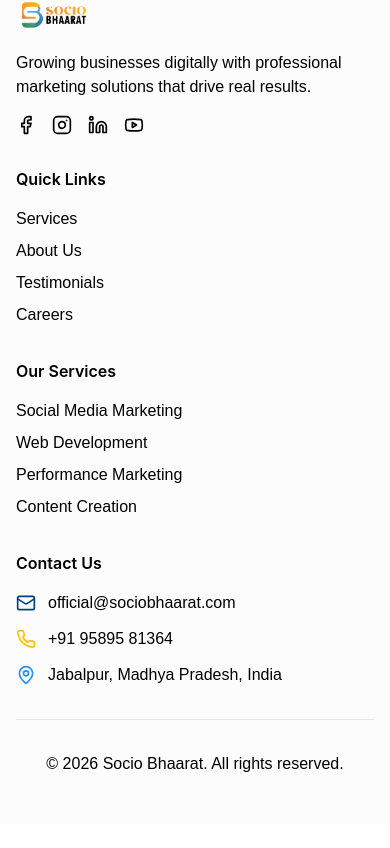
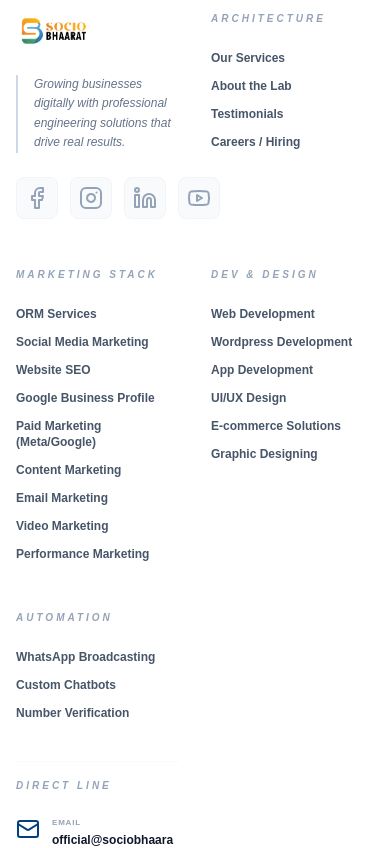
Before and after one commit to SocioBhaarat/SocioBhaarat_Frontend, a React (Vite) app: page /digital-marketing/website-seo in a window 390 px wide. Shown: the part 7257-8105 px from the top of the page. Before the commit the page ends 8081 px from the top, so only its background shows below. Built offline with nearby package versions, Linux system fonts and the light colour scheme; the HTML template or start-up script is replaced by a standard one; a web font is replaced by a local one.

Commit message:
Refactor Footer component: restructure layout for improved readability, enhance social media links, and streamline data management for better maintainability.

```diff
--- a/src/components/Footer.tsx
+++ b/src/components/Footer.tsx
@@ -1,105 +1,284 @@
+// import { Link } from "react-router-dom";
+// import { Mail, Phone, MapPin, Facebook, Instagram, Linkedin, Twitter, Youtube } from "lucide-react";
+
+// const Footer = () => {
+//   return (
+//     <footer className="bg-muted/30 border-t border-border">
+//       <div className="container mx-auto px-4 sm:px-6 lg:px-8 py-12">
+//         <div className="grid grid-cols-1 md:grid-cols-2 lg:grid-cols-4 gap-8 mb-8">
+//           <div>
+//             <img src="/images/logo-full.webp" alt="Socio Bhaarat" className="h-10 mb-4" />
+//             <p className="text-muted-foreground mb-4">
+//               Growing businesses digitally with professional marketing solutions that drive real results.
+//             </p>
+//             <div className="flex space-x-4">
+//               <a href="https://www.facebook.com/sociobhaarat/" className="text-muted-foreground hover:text-primary transition-colors">
+//                 <Facebook className="h-5 w-5" />
+//               </a>
+//               <a href="https://www.instagram.com/sociobhaarat/" className="text-muted-foreground hover:text-secondary transition-colors">
+//                 <Instagram className="h-5 w-5" />
+//               </a>
+//               <a href="https://www.linkedin.com/company/sociobhaarat/" className="text-muted-foreground hover:text-accent transition-colors">
+//                 <Linkedin className="h-5 w-5" />
+//               </a>
+//               <a href="https://www.youtube.com/@SocioBhaarat" className="text-muted-foreground hover:text-red-600 transition-colors">
+//                 <Youtube className="h-5 w-5" />
+//               </a>
+//             </div>
+//           </div>
+
+//           <div>
+//             <h3 className="font-display font-semibold text-foreground mb-4">Quick Links</h3>
+//             <ul className="space-y-2">
+//               <li>
+//                 <Link to="/services" className="text-muted-foreground hover:text-primary transition-colors">
+//                   Services
+//                 </Link>
+//               </li>
+//               <li>
+//                 <Link to="/about" className="text-muted-foreground hover:text-primary transition-colors">
+//                   About Us
+//                 </Link>
+//               </li>
+//               <li>
+//                 <Link to="/testimonials" className="text-muted-foreground hover:text-primary transition-colors">
+//                   Testimonials
+//                 </Link>
+//               </li>
+//               <li>
+//                 <Link to="/hiring" className="text-muted-foreground hover:text-primary transition-colors">
+//                   Careers
+//                 </Link>
+//               </li>
+//             </ul>
+//           </div>
+
+//           <div>
+//             <h3 className="font-display font-semibold text-foreground mb-4">Our Services</h3>
+//             <ul className="space-y-2">
+//               <li>
+//                 <Link to="/digital-marketing/social-media" className="text-muted-foreground hover:text-primary transition-colors">
+//                   Social Media Marketing
+//                 </Link>
+//               </li>
+//               <li>
+//                 <Link to="/design-development/web-development" className="text-muted-foreground hover:text-primary transition-colors">
+//                   Web Development
+//                 </Link>
+//               </li>
+//               <li>
+//                 <Link to="/performance-marketing" className="text-muted-foreground hover:text-primary transition-colors">
+//                   Performance Marketing
+//                 </Link>
+//               </li>
+//               <li>
+//                 <Link to="/digital-marketing/content-marketing" className="text-muted-foreground hover:text-primary transition-colors">
+//                   Content Creation
+//                 </Link>
+//               </li>
+//             </ul>
+//           </div>
+
+//           <div>
+//             <h3 className="font-display font-semibold text-foreground mb-4">Contact Us</h3>
+//             <ul className="space-y-3">
+//               <li className="flex items-start space-x-3 text-muted-foreground">
+//                 <Mail className="h-5 w-5 mt-0.5 flex-shrink-0 text-primary" />
+//                 <span className="break-all">official@sociobhaarat.com</span>
+//               </li>
+//               <li className="flex items-start space-x-3 text-muted-foreground">
+//                 <Phone className="h-5 w-5 mt-0.5 flex-shrink-0 text-secondary" />
+//                 <span>+91 95895 81364</span>
+//               </li>
+//               <li className="flex items-start space-x-3 text-muted-foreground">
+//                 <MapPin className="h-5 w-5 mt-0.5 flex-shrink-0 text-accent" />
+//                 <span>Jabalpur, Madhya Pradesh, India</span>
+//               </li>
+//             </ul>
+//           </div>
+//         </div>
+
+//         <div className="pt-8 border-t border-border text-center text-muted-foreground">
+//           <p>&copy; {new Date().getFullYear()} Socio Bhaarat. All rights reserved.</p>
+//         </div>
+//       </div>
+//     </footer>
+//   );
+// };
+
+// export default Footer;
+
+
+
 import { Link } from "react-router-dom";
-import { Mail, Phone, MapPin, Facebook, Instagram, Linkedin, Twitter, Youtube } from "lucide-react";
+import { Mail, Phone, MapPin, Facebook, Instagram, Linkedin, Youtube, ArrowUpRight } from "lucide-react";
+import { cloneElement } from "react";
 
 const Footer = () => {
+
+  const footerData = {
+    about: {
+      logo: "/images/logo-full.webp",
+      description: "Growing businesses digitally with professional engineering solutions that drive real results.",
+      socials: [
+        { icon: <Facebook />, href: "https://www.facebook.com/sociobhaarat/", color: "hover:text-blue-600" },
+        { icon: <Instagram />, href: "https://www.instagram.com/sociobhaarat/", color: "hover:text-pink-600" },
+        { icon: <Linkedin />, href: "https://www.linkedin.com/company/sociobhaarat/", color: "hover:text-blue-700" },
+        { icon: <Youtube />, href: "https://www.youtube.com/@SocioBhaarat", color: "hover:text-red-600" },
+      ]
+    },
+    quickLinks: [
+      { name: "Our Services", path: "/services" },
+      { name: "About the Lab", path: "/about" },
+      { name: "Testimonials", path: "/testimonials" },
+      { name: "Careers / Hiring", path: "/hiring" },
+    ],
+    // Digital Marketing Stack
+    marketing: [
+      { name: "ORM Services", path: "/digital-marketing/orm-services" },
+      { name: "Social Media Marketing", path: "/digital-marketing/social-media" },
+      { name: "Website SEO", path: "/digital-marketing/website-seo" },
+      { name: "Google Business Profile", path: "/digital-marketing/google-map-marketing" },
+      { name: "Paid Marketing (Meta/Google)", path: "/digital-marketing/paid-marketing" },
+      { name: "Content Marketing", path: "/digital-marketing/content-marketing" },
+      { name: "Email Marketing", path: "/digital-marketing/email-marketing" },
+      {name: "Video Marketing",path:"/digital-marketing/video-marketing"},
+      { name: "Performance Marketing", path: "/performance-marketing" },
+    ],
+    // Development & Engineering Stack
+    development: [
+      { name: "Web Development", path: "/design-development/web-development" },
+      { name: "Wordpress Development", path: "/design-development/wrodpress-development" },
+      { name: "App Development", path: "/design-development/app-development" },
+      { name: "UI/UX Design", path: "/design-development/ui-ux-design" },
+      { name: "E-commerce Solutions", path: "/design-development/ecommerce-development" },
+      { name: "Graphic Designing", path: "/design-development/graphic-designing" },
+    ],
+    // Specialized Automation
+    automation: [
+      { name: "WhatsApp Broadcasting", path: "whatsapp-marketing/bulk-broadcasting" },
+      { name: "Custom Chatbots", path: "/whatsapp-marketing/custom-chatbot" },
+      { name: "Number Verification", path: "/whatsapp-marketing/number-verification" },
+    ],
+    legal: [
+      { name: "Terms & Conditions", path: "/terms" },
+      { name: "Privacy Policy", path: "/privacy" },
+      { name: "Return & Refund Policy", path: "/refunds" },
+    ],
+    contact: [
+      { icon: <Mail className="text-primary" />, content: "official@sociobhaarat.com", label: "Email" },
+      { icon: <Phone className="text-secondary" />, content: "+91 95895 81364", label: "Phone" },
+      { icon: <MapPin className="text-accent" />, content: "Jabalpur, Madhya Pradesh", label: "Visit" },
+    ]
+  };
+
   return (
-    <footer className="bg-muted/30 border-t border-border">
-      <div className="container mx-auto px-4 sm:px-6 lg:px-8 py-12">
-        <div className="grid grid-cols-1 md:grid-cols-2 lg:grid-cols-4 gap-8 mb-8">
-          <div>
-            <img src="/images/logo-full.webp" alt="Socio Bhaarat" className="h-10 mb-4" />
-            <p className="text-muted-foreground mb-4">
-              Growing businesses digitally with professional marketing solutions that drive real results.
+    <footer className="relative bg-white border-t border-slate-100 overflow-hidden font-sans">
+
+      <div className="container mx-auto px-4 sm:px-6 lg:px-8 pt-16 md:pt-20 pb-10 relative z-10">
+        <div className="grid grid-cols-2 md:grid-cols-3 lg:grid-cols-5 gap-y-12 gap-x-8 lg:gap-x-12">
+
+          {/* 1. Brand Profile - Spans full width on mobile/tablet to prevent empty side-space */}
+          <div className="md:col-span-3 lg:col-span-1 space-y-6">
+            <img src={footerData.about.logo} alt="Socio Bhaarat" className="h-10 md:h-12" />
+            <p className="text-slate-500 text-xs leading-relaxed font-medium italic border-l-2 border-primary/20 pl-4 max-w-sm">
+              {footerData.about.description}
             </p>
-            <div className="flex space-x-4">
-              <a href="https://www.facebook.com/sociobhaarat/" className="text-muted-foreground hover:text-primary transition-colors">
-                <Facebook className="h-5 w-5" />
+            <div className="flex space-x-3">
+              {footerData.about.socials.map((social, i) => (
+                <a key={i} href={social.href} target="_blank" rel="noopener noreferrer" className={`p-2 rounded-lg bg-slate-50 text-slate-400 ${social.color} transition-all border border-slate-100`}>
+                  {social.icon}
                 </a>
-              <a href="https://www.instagram.com/sociobhaarat/" className="text-muted-foreground hover:text-secondary transition-colors">
-                <Instagram className="h-5 w-5" />
-              </a>
-              <a href="https://www.linkedin.com/company/sociobhaarat/" className="text-muted-foreground hover:text-accent transition-colors">
-                <Linkedin className="h-5 w-5" />
-              </a>
-              <a href="https://www.youtube.com/@SocioBhaarat" className="text-muted-foreground hover:text-red-600 transition-colors">
-                <Youtube className="h-5 w-5" />
-              </a>
+              ))}
             </div>
           </div>
 
-          <div>
-            <h3 className="font-display font-semibold text-foreground mb-4">Quick Links</h3>
-            <ul className="space-y-2">
-              <li>
-                <Link to="/services" className="text-muted-foreground hover:text-primary transition-colors">
-                  Services
+          {/* 2. Architecture (Quick Links) */}
+          <div className="space-y-6">
+            <h3 className="text-[10px] font-black uppercase tracking-[0.3em] text-slate-400 italic">Architecture</h3>
+            <ul className="space-y-3">
+              {footerData.quickLinks.map((link, i) => (
+                <li key={i}>
+                  <Link to={link.path} className="text-slate-600 hover:text-primary text-xs font-bold transition-all flex items-center group">
+                    {link.name} <ArrowUpRight className="ml-1 w-3 h-3 opacity-0 group-hover:opacity-100 transition-all shrink-0" />
                   </Link>
                 </li>
-              <li>
-                <Link to="/about" className="text-muted-foreground hover:text-primary transition-colors">
-                  About Us
-                </Link>
-              </li>
-              <li>
-                <Link to="/testimonials" className="text-muted-foreground hover:text-primary transition-colors">
-                  Testimonials
-                </Link>
-              </li>
-              <li>
-                <Link to="/hiring" className="text-muted-foreground hover:text-primary transition-colors">
-                  Careers
-                </Link>
-              </li>
+              ))}
             </ul>
           </div>
 
-          <div>
-            <h3 className="font-display font-semibold text-foreground mb-4">Our Services</h3>
-            <ul className="space-y-2">
-              <li>
-                <Link to="/digital-marketing/social-media" className="text-muted-foreground hover:text-primary transition-colors">
-                  Social Media Marketing
+          {/* 3. Marketing Stack */}
+          <div className="space-y-6">
+            <h3 className="text-[10px] font-black uppercase tracking-[0.3em] text-slate-400 italic">Marketing Stack</h3>
+            <ul className="space-y-3">
+              {footerData.marketing.map((link, i) => (
+                <li key={i}>
+                  <Link to={link.path} className="text-slate-600 hover:text-primary text-xs font-bold transition-all block">
+                    {link.name}
                   </Link>
                 </li>
-              <li>
-                <Link to="/design-development/web-development" className="text-muted-foreground hover:text-primary transition-colors">
-                  Web Development
-                </Link>
-              </li>
-              <li>
-                <Link to="/performance-marketing" className="text-muted-foreground hover:text-primary transition-colors">
-                  Performance Marketing
-                </Link>
-              </li>
-              <li>
-                <Link to="/digital-marketing/content-marketing" className="text-muted-foreground hover:text-primary transition-colors">
-                  Content Creation
-                </Link>
-              </li>
+              ))}
             </ul>
           </div>
 
-          <div>
-            <h3 className="font-display font-semibold text-foreground mb-4">Contact Us</h3>
+          {/* 4. Dev & Design */}
+          <div className="space-y-6">
+            <h3 className="text-[10px] font-black uppercase tracking-[0.3em] text-slate-400 italic">Dev & Design</h3>
             <ul className="space-y-3">
-              <li className="flex items-start space-x-3 text-muted-foreground">
-                <Mail className="h-5 w-5 mt-0.5 flex-shrink-0 text-primary" />
-                <span className="break-all">official@sociobhaarat.com</span>
+              {footerData.development.map((link, i) => (
+                <li key={i}>
+                  <Link to={link.path} className="text-slate-600 hover:text-primary text-xs font-bold transition-all block">
+                    {link.name}
+                  </Link>
                 </li>
-              <li className="flex items-start space-x-3 text-muted-foreground">
-                <Phone className="h-5 w-5 mt-0.5 flex-shrink-0 text-secondary" />
-                <span>+91 95895 81364</span>
+              ))}
+            </ul>
+          </div>
+
+          {/* 5. Automation & Contact - Combined for balanced spacing */}
+          <div className="space-y-10">
+            <div className="space-y-6">
+              <h3 className="text-[10px] font-black uppercase tracking-[0.3em] text-slate-400 italic">Automation</h3>
+              <ul className="space-y-3">
+                {footerData.automation.map((link, i) => (
+                  <li key={i}>
+                    <Link to={link.path} className="text-slate-600 hover:text-primary text-xs font-bold transition-all block">
+                      {link.name}
+                    </Link>
                   </li>
-              <li className="flex items-start space-x-3 text-muted-foreground">
-                <MapPin className="h-5 w-5 mt-0.5 flex-shrink-0 text-accent" />
-                <span>Jabalpur, Madhya Pradesh, India</span>
+                ))}
+              </ul>
+            </div>
+
+            <div className="space-y-6 pt-4 border-t border-slate-50 lg:border-none lg:pt-0">
+              <h3 className="text-[10px] font-black uppercase tracking-[0.3em] text-slate-400 italic">Direct Line</h3>
+              <ul className="space-y-4">
+                {footerData.contact.map((item, i) => (
+                  <li key={i} className="flex items-start space-x-3">
+                    <div className="shrink-0">{item.icon}</div>
+                    <div className="flex flex-col">
+                      <span className="text-[8px] font-black text-slate-400 uppercase tracking-widest mb-1">{item.label}</span>
+                      <span className="text-xs font-bold text-slate-900 break-all leading-tight">{item.content}</span>
+                    </div>
                   </li>
+                ))}
               </ul>
             </div>
           </div>
+        </div>
 
-        <div className="pt-8 border-t border-border text-center text-muted-foreground">
-          <p>&copy; {new Date().getFullYear()} Socio Bhaarat. All rights reserved.</p>
+        {/* Footer Base */}
+        <div className="mt-16 pt-8 border-t border-slate-100 flex flex-col md:flex-row justify-between items-center gap-6">
+          <div className="flex flex-wrap justify-center gap-x-8 gap-y-2">
+            {footerData.legal.map((item, i) => (
+              <Link key={i} to={item.path} className="text-[10px] font-black text-slate-400 hover:text-primary uppercase tracking-widest">
+                {item.name}
+              </Link>
+            ))}
+          </div>
+          <p className="text-[10px] font-black text-slate-400 uppercase tracking-widest italic">
+            &copy; {new Date().getFullYear()} SOCIO BHAARAT LAB.
+          </p>
         </div>
       </div>
     </footer>
--- a/src/pages/digital-marketing/WebsiteSEO.tsx
+++ b/src/pages/digital-marketing/WebsiteSEO.tsx
@@ -102,7 +102,7 @@
                 <div className="absolute -inset-4 bg-gradient-to-r from-primary/20 to-blue-500/20 blur-3xl rounded-[3rem] animate-pulse" />
                 <div className="relative z-10 bg-white p-3 rounded-[3rem] shadow-2xl border border-white/50 overflow-hidden">
                   <img
-                    src="https://images.unsplash.com/photo-1571721795195-a2cb2d33e00d"
+                    src="https://images.unsplash.com/photo-1600469984476-c713650f1b1b"
                     alt="SEO Performance Dashboard"
                     className="rounded-[2.5rem] w-full h-auto object-cover group-hover:scale-105 transition-transform duration-1000"
                   />
--- a/src/pages/whatsapp-marketing/CustomChatbot.tsx
+++ b/src/pages/whatsapp-marketing/CustomChatbot.tsx
@@ -164,7 +164,7 @@
 
                 <div className="relative z-10 bg-white p-3 rounded-[3rem] shadow-2xl border border-white/50 overflow-hidden">
                   <img
-                    src="https://images.unsplash.com/photo-1531746790731-6c087fecd05a?w=800&q=80"
+                    src="https://plus.unsplash.com/premium_photo-1677094310919-d0361465d3be"
                     alt="AI Chatbot Logic and Interface"
                     className="rounded-[2.5rem] w-full h-auto object-cover group-hover:scale-105 transition-transform duration-1000"
                   />
```
Lines whose indentation alone changed are shown as unchanged.
